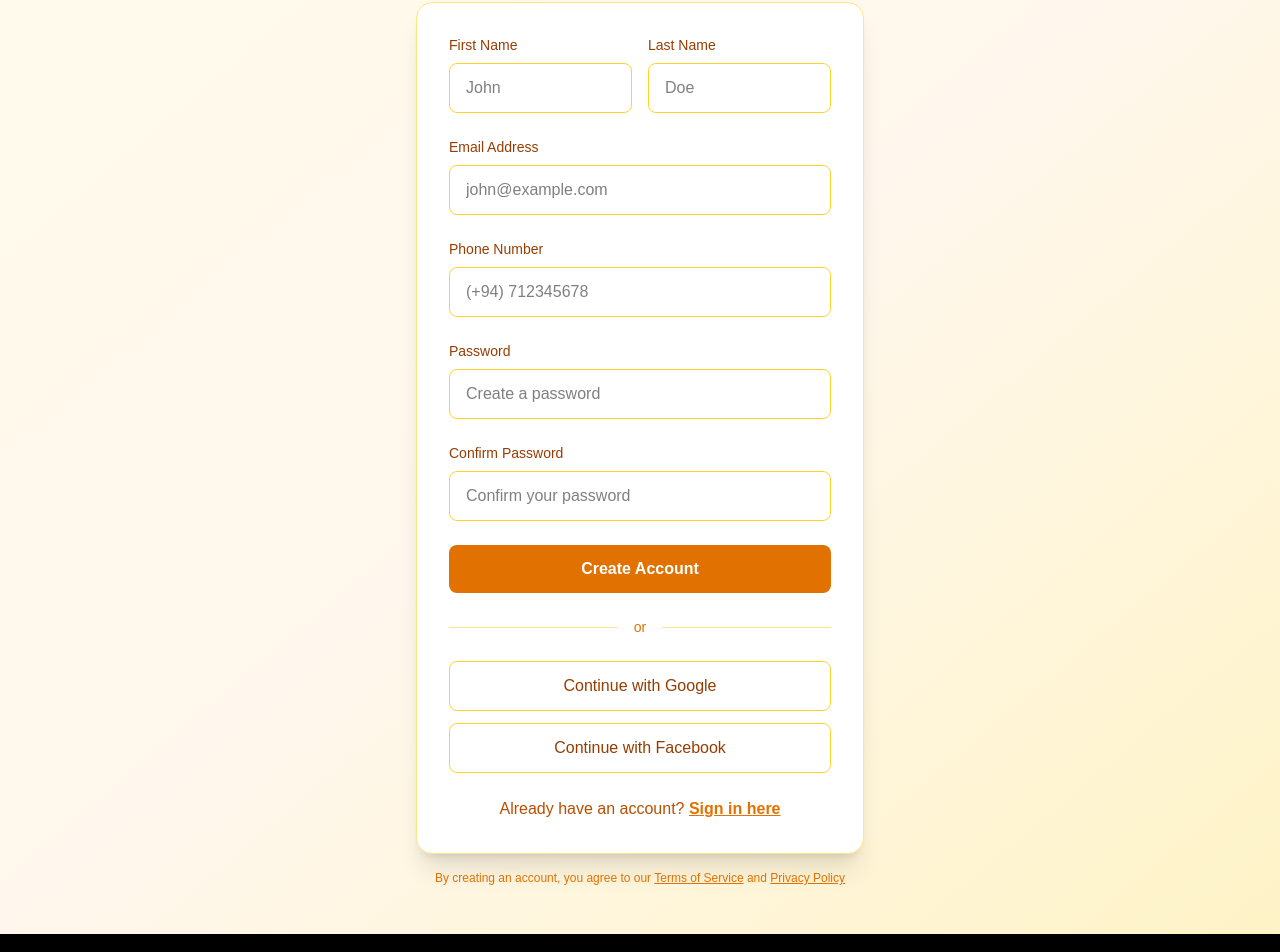
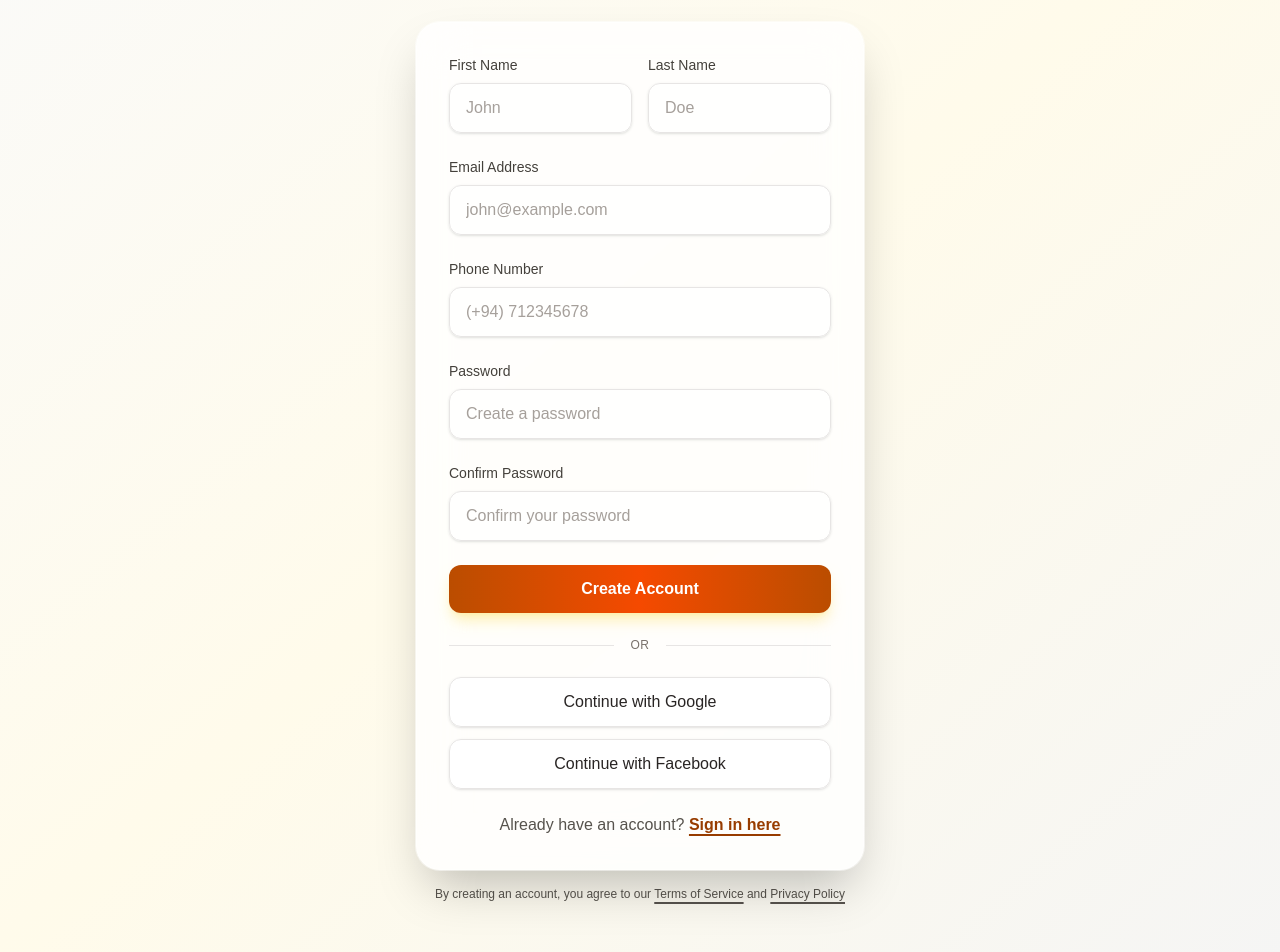
Before and after one commit to lakshitha213/cape-caffe, a Next.js app in the folder capecaffe-app/: page /signup in a window 1280 px wide. Shown: the part 258-1210 px from the top of the page. Built offline with nearby package versions, Linux system fonts and the light colour scheme.

Commit message:
change style

```diff
--- a/capecaffe-app/src/app/signup/page.tsx
+++ b/capecaffe-app/src/app/signup/page.tsx
@@ -64,24 +64,33 @@ export default function SignupPage() {
   };
 
   return (
-    <div className="min-h-screen bg-gradient-to-br from-amber-50 via-orange-50 to-amber-100">
+    <div className="relative min-h-screen overflow-hidden bg-gradient-to-br from-stone-50 via-amber-50 to-stone-100">
       <Navbar />
 
-      <div className="flex items-center justify-center min-h-screen px-4 py-12">
+      {/* Decorative background orbs */}
+      <div className="pointer-events-none absolute inset-0 -z-10">
+        <div className="absolute -top-24 -left-24 h-72 w-72 rounded-full bg-amber-300/30 blur-3xl"></div>
+        <div className="absolute top-40 -right-20 h-80 w-80 rounded-full bg-orange-300/20 blur-[80px]"></div>
+        <div className="absolute bottom-0 left-1/2 h-64 w-64 -translate-x-1/2 rounded-full bg-stone-300/20 blur-3xl"></div>
+      </div>
+
+      <div className="flex items-center justify-center min-h-screen px-4 py-16">
         <div className="w-full max-w-md">
           {/* Header */}
           <div className="text-center mb-8">
-            <h1 className="text-3xl font-bold text-amber-900 mb-2">Join Cape Caffe</h1>
-            <p className="text-amber-700">Create your account and start your coffee journey</p>
+            <h1 className="text-4xl font-extrabold tracking-tight bg-gradient-to-r from-stone-900 via-amber-900 to-stone-900 bg-clip-text text-transparent mb-2">
+              Join Cape Caffe
+            </h1>
+            <p className="text-stone-600">Create your account and start your coffee journey</p>
           </div>
 
           {/* Signup Form */}
-          <div className="bg-white rounded-2xl shadow-xl p-8 border border-amber-200">
+          <div className="bg-white/80 backdrop-blur-xl rounded-3xl shadow-2xl p-8 border border-white/40 ring-1 ring-white/50">
             <form onSubmit={handleSubmit} className="space-y-6">
               {/* Name Fields */}
               <div className="grid grid-cols-2 gap-4">
                 <div>
-                  <label htmlFor="firstName" className="block text-sm font-medium text-amber-800 mb-2">
+                  <label htmlFor="firstName" className="block text-sm font-medium text-stone-700 mb-2">
                     First Name
                   </label>
                   <input
@@ -90,8 +99,8 @@ export default function SignupPage() {
                     name="firstName"
                     value={formData.firstName}
                     onChange={handleChange}
-                    className={`w-full px-4 py-3 border rounded-lg focus:outline-none focus:ring-2 focus:ring-amber-500 transition ${
-                      errors.firstName ? 'border-red-300' : 'border-amber-300'
+                    className={`w-full px-4 py-3 border rounded-xl bg-white/60 placeholder-stone-400 shadow-sm focus:outline-none focus:ring-2 focus:ring-amber-600 focus:border-transparent transition ${
+                      errors.firstName ? 'border-red-300' : 'border-stone-200'
                     }`}
                     placeholder="John"
                   />
@@ -101,7 +110,7 @@ export default function SignupPage() {
                 </div>
 
                 <div>
-                  <label htmlFor="lastName" className="block text-sm font-medium text-amber-800 mb-2">
+                  <label htmlFor="lastName" className="block text-sm font-medium text-stone-700 mb-2">
                     Last Name
                   </label>
                   <input
@@ -110,8 +119,8 @@ export default function SignupPage() {
                     name="lastName"
                     value={formData.lastName}
                     onChange={handleChange}
-                    className={`w-full px-4 py-3 border rounded-lg focus:outline-none focus:ring-2 focus:ring-amber-500 transition ${
-                      errors.lastName ? 'border-red-300' : 'border-amber-300'
+                    className={`w-full px-4 py-3 border rounded-xl bg-white/60 placeholder-stone-400 shadow-sm focus:outline-none focus:ring-2 focus:ring-amber-600 focus:border-transparent transition ${
+                      errors.lastName ? 'border-red-300' : 'border-stone-200'
                     }`}
                     placeholder="Doe"
                   />
@@ -123,7 +132,7 @@ export default function SignupPage() {
 
               {/* Email Field */}
               <div>
-                <label htmlFor="email" className="block text-sm font-medium text-amber-800 mb-2">
+                <label htmlFor="email" className="block text-sm font-medium text-stone-700 mb-2">
                   Email Address
                 </label>
                 <input
@@ -132,8 +141,8 @@ export default function SignupPage() {
                   name="email"
                   value={formData.email}
                   onChange={handleChange}
-                  className={`w-full px-4 py-3 border rounded-lg focus:outline-none focus:ring-2 focus:ring-amber-500 transition ${
-                    errors.email ? 'border-red-300' : 'border-amber-300'
+                  className={`w-full px-4 py-3 border rounded-xl bg-white/60 placeholder-stone-400 shadow-sm focus:outline-none focus:ring-2 focus:ring-amber-600 focus:border-transparent transition ${
+                    errors.email ? 'border-red-300' : 'border-stone-200'
                   }`}
                   placeholder="john@example.com"
                 />
@@ -144,7 +153,7 @@ export default function SignupPage() {
 
               {/* Phone Field */}
               <div>
-                <label htmlFor="phone" className="block text-sm font-medium text-amber-800 mb-2">
+                <label htmlFor="phone" className="block text-sm font-medium text-stone-700 mb-2">
                   Phone Number
                 </label>
                 <input
@@ -153,8 +162,8 @@ export default function SignupPage() {
                   name="phone"
                   value={formData.phone}
                   onChange={handleChange}
-                  className={`w-full px-4 py-3 border rounded-lg focus:outline-none focus:ring-2 focus:ring-amber-500 transition ${
-                    errors.phone ? 'border-red-300' : 'border-amber-300'
+                  className={`w-full px-4 py-3 border rounded-xl bg-white/60 placeholder-stone-400 shadow-sm focus:outline-none focus:ring-2 focus:ring-amber-600 focus:border-transparent transition ${
+                    errors.phone ? 'border-red-300' : 'border-stone-200'
                   }`}
                   placeholder="(+94) 712345678"
                 />
@@ -165,7 +174,7 @@ export default function SignupPage() {
 
               {/* Password Fields */}
               <div>
-                <label htmlFor="password" className="block text-sm font-medium text-amber-800 mb-2">
+                <label htmlFor="password" className="block text-sm font-medium text-stone-700 mb-2">
                   Password
                 </label>
                 <input
@@ -174,8 +183,8 @@ export default function SignupPage() {
                   name="password"
                   value={formData.password}
                   onChange={handleChange}
-                  className={`w-full px-4 py-3 border rounded-lg focus:outline-none focus:ring-2 focus:ring-amber-500 transition ${
-                    errors.password ? 'border-red-300' : 'border-amber-300'
+                  className={`w-full px-4 py-3 border rounded-xl bg-white/60 placeholder-stone-400 shadow-sm focus:outline-none focus:ring-2 focus:ring-amber-600 focus:border-transparent transition ${
+                    errors.password ? 'border-red-300' : 'border-stone-200'
                   }`}
                   placeholder="Create a password"
                 />
@@ -185,7 +194,7 @@ export default function SignupPage() {
               </div>
 
               <div>
-                <label htmlFor="confirmPassword" className="block text-sm font-medium text-amber-800 mb-2">
+                <label htmlFor="confirmPassword" className="block text-sm font-medium text-stone-700 mb-2">
                   Confirm Password
                 </label>
                 <input
@@ -194,8 +203,8 @@ export default function SignupPage() {
                   name="confirmPassword"
                   value={formData.confirmPassword}
                   onChange={handleChange}
-                  className={`w-full px-4 py-3 border rounded-lg focus:outline-none focus:ring-2 focus:ring-amber-500 transition ${
-                    errors.confirmPassword ? 'border-red-300' : 'border-amber-300'
+                  className={`w-full px-4 py-3 border rounded-xl bg-white/60 placeholder-stone-400 shadow-sm focus:outline-none focus:ring-2 focus:ring-amber-600 focus:border-transparent transition ${
+                    errors.confirmPassword ? 'border-red-300' : 'border-stone-200'
                   }`}
                   placeholder="Confirm your password"
                 />
@@ -207,7 +216,7 @@ export default function SignupPage() {
               {/* Submit Button */}
               <button
                 type="submit"
-                className="w-full bg-amber-600 text-white py-3 px-4 rounded-lg font-semibold hover:bg-amber-700 focus:outline-none focus:ring-2 focus:ring-amber-500 focus:ring-offset-2 transition duration-200 transform hover:scale-[1.02]"
+                className="w-full bg-gradient-to-r from-amber-700 via-orange-600 to-amber-700 text-white py-3 px-4 rounded-xl font-semibold shadow-lg shadow-amber-200/60 hover:shadow-amber-300/70 hover:brightness-105 focus:outline-none focus:ring-2 focus:ring-amber-600 focus:ring-offset-2 transition duration-200 transform hover:-translate-y-[1px]"
               >
                 Create Account
               </button>
@@ -215,35 +224,35 @@ export default function SignupPage() {
 
             {/* Divider */}
             <div className="my-6 flex items-center">
-              <div className="flex-1 border-t border-amber-200"></div>
-              <span className="px-4 text-sm text-amber-600">or</span>
-              <div className="flex-1 border-t border-amber-200"></div>
+              <div className="flex-1 border-t border-stone-200"></div>
+              <span className="px-4 text-xs uppercase tracking-wider text-stone-500">or</span>
+              <div className="flex-1 border-t border-stone-200"></div>
             </div>
 
             {/* Social Signup */}
             <div className="space-y-3">
-              <button className="w-full bg-white border border-amber-300 text-amber-800 py-3 px-4 rounded-lg font-medium hover:bg-amber-50 focus:outline-none focus:ring-2 focus:ring-amber-500 transition">
+              <button className="w-full bg-white/80 backdrop-blur-sm border border-stone-200 text-stone-800 py-3 px-4 rounded-xl font-medium hover:bg-white focus:outline-none focus:ring-2 focus:ring-amber-600 transition shadow-sm">
                 Continue with Google
               </button>
-              <button className="w-full bg-white border border-amber-300 text-amber-800 py-3 px-4 rounded-lg font-medium hover:bg-amber-50 focus:outline-none focus:ring-2 focus:ring-amber-500 transition">
+              <button className="w-full bg-white/80 backdrop-blur-sm border border-stone-200 text-stone-800 py-3 px-4 rounded-xl font-medium hover:bg-white focus:outline-none focus:ring-2 focus:ring-amber-600 transition shadow-sm">
                 Continue with Facebook
               </button>
             </div>
 
             {/* Login Link */}
-            <p className="text-center mt-6 text-amber-700">
+            <p className="text-center mt-6 text-stone-600">
               Already have an account?{' '}
-              <Link href="/login" className="text-amber-600 hover:text-amber-800 font-semibold underline">
+              <Link href="/login" className="text-amber-800 hover:text-amber-900 font-semibold underline underline-offset-4 decoration-2">
                 Sign in here
               </Link>
             </p>
           </div>
 
           {/* Terms */}
-          <p className="text-center mt-4 text-xs text-amber-600">
+          <p className="text-center mt-4 text-xs text-stone-600">
             By creating an account, you agree to our{' '}
-            <a href="#" className="underline hover:text-amber-800">Terms of Service</a> and{' '}
-            <a href="#" className="underline hover:text-amber-800">Privacy Policy</a>
+            <a href="#" className="underline underline-offset-4 decoration-2 hover:text-amber-900">Terms of Service</a> and{' '}
+            <a href="#" className="underline underline-offset-4 decoration-2 hover:text-amber-900">Privacy Policy</a>
           </p>
         </div>
       </div>
```
Also changed, not shown: capecaffe-app/src/app/login/page.tsx (+34 -25 lines).
